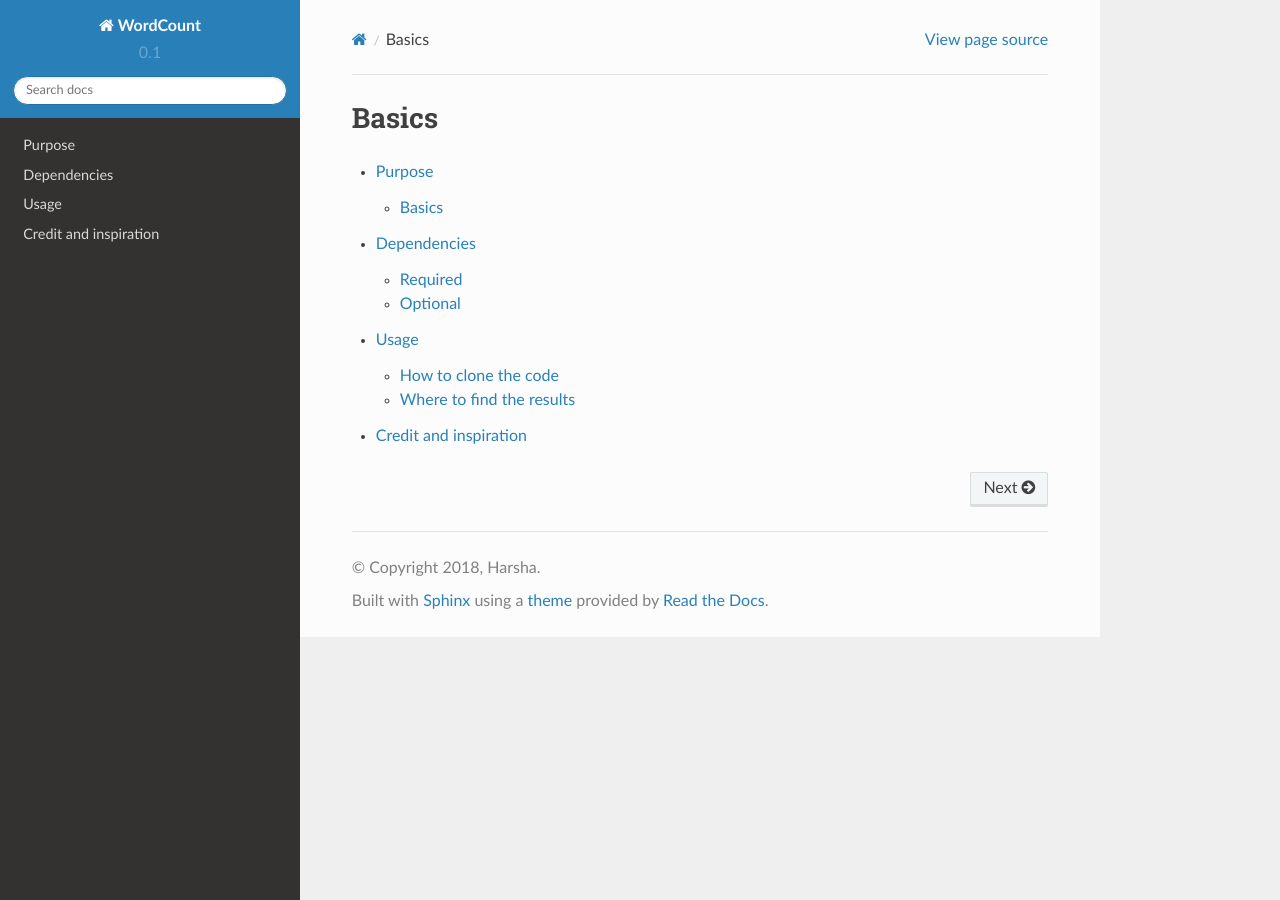
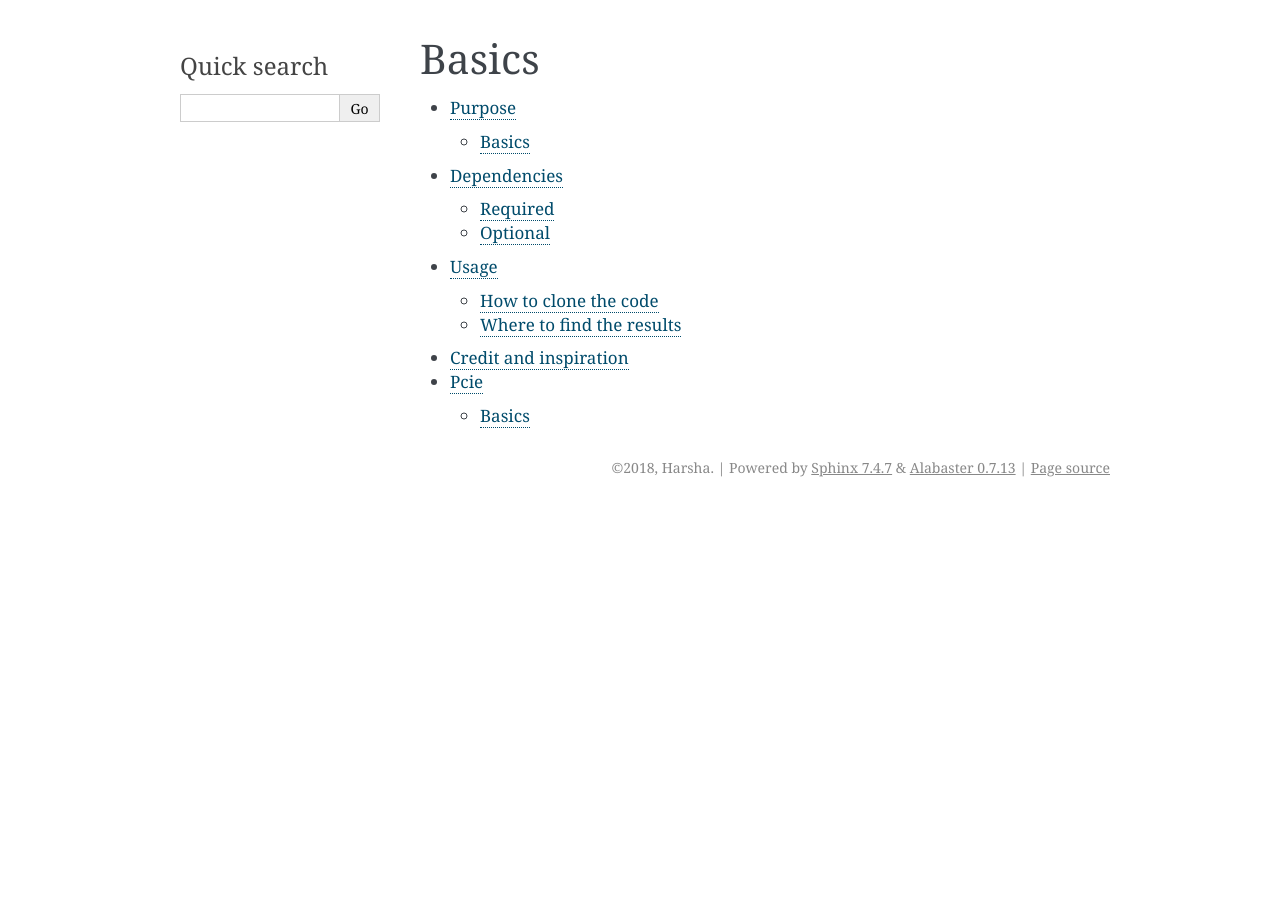
Before and after one commit to chengzi235/documentation-example, a Sphinx documentation site: the page built from doc/index.rst, in a window 1280 px wide. Built offline with Sphinx 7.4.7, drawn with Linux system fonts in a browser that asks for light colours.

```diff
--- a/doc/conf.py
+++ b/doc/conf.py
@@ -84,7 +84,8 @@ todo_include_todos = False
 # The theme to use for HTML and HTML Help pages.  See the documentation for
 # a list of builtin themes.
 #
-html_theme = 'sphinx_rtd_theme'
+# html_theme = 'sphinx_rtd_theme'
+html_theme = 'alabaster'
 
 # Theme options are theme-specific and customize the look and feel of a theme
 # further.  For a list of options available for each theme, see the
--- a/doc/index.rst
+++ b/doc/index.rst
@@ -14,3 +14,4 @@ Basics
    dependencies.rst
    usage.rst
    credit.rst
+   pcie/pcie.rst
```
Also changed, not shown: doc/pcie/pcie.rst (added, +14 -0 lines), doc/pcie/_static/1.png (added).
